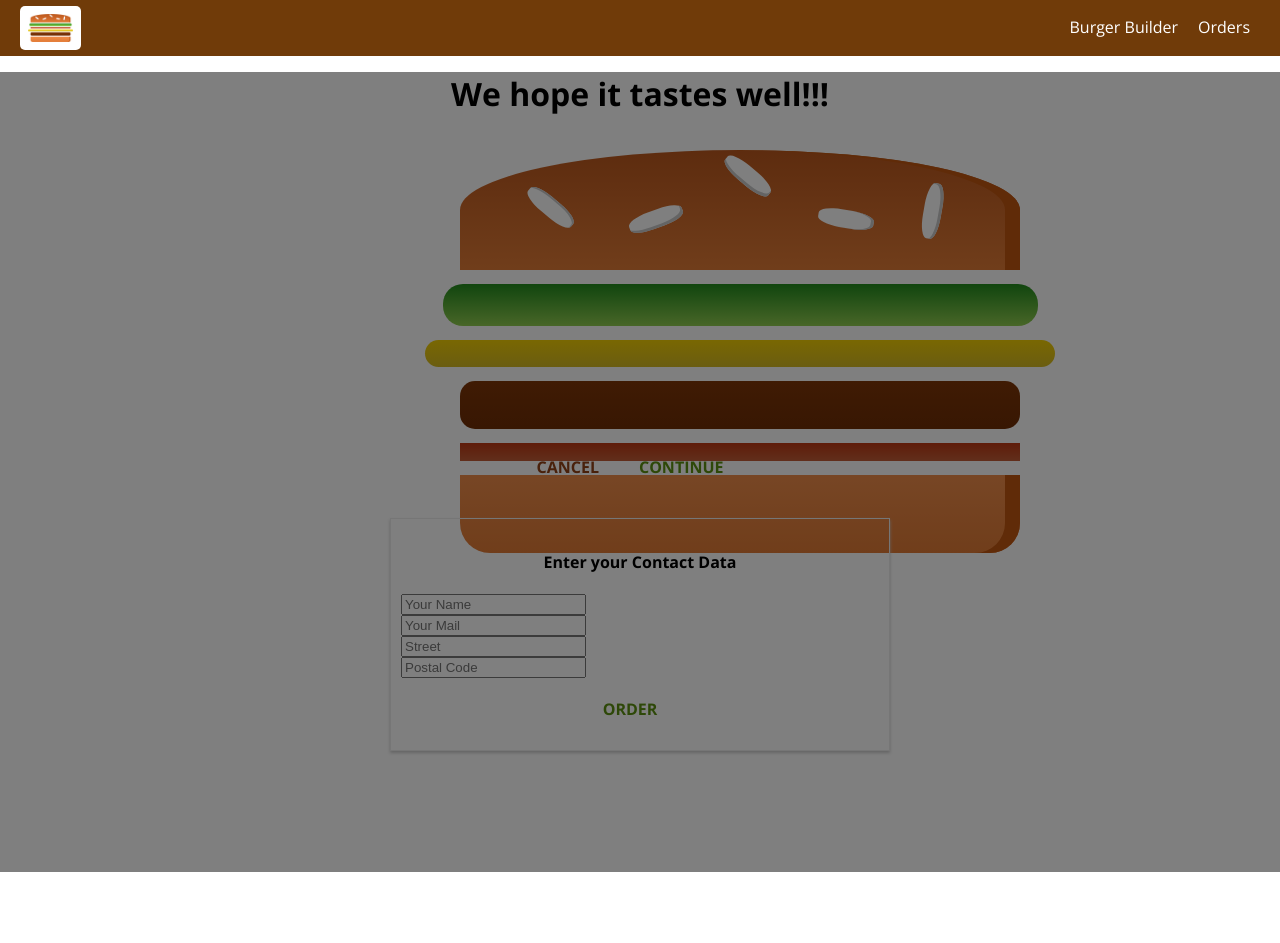
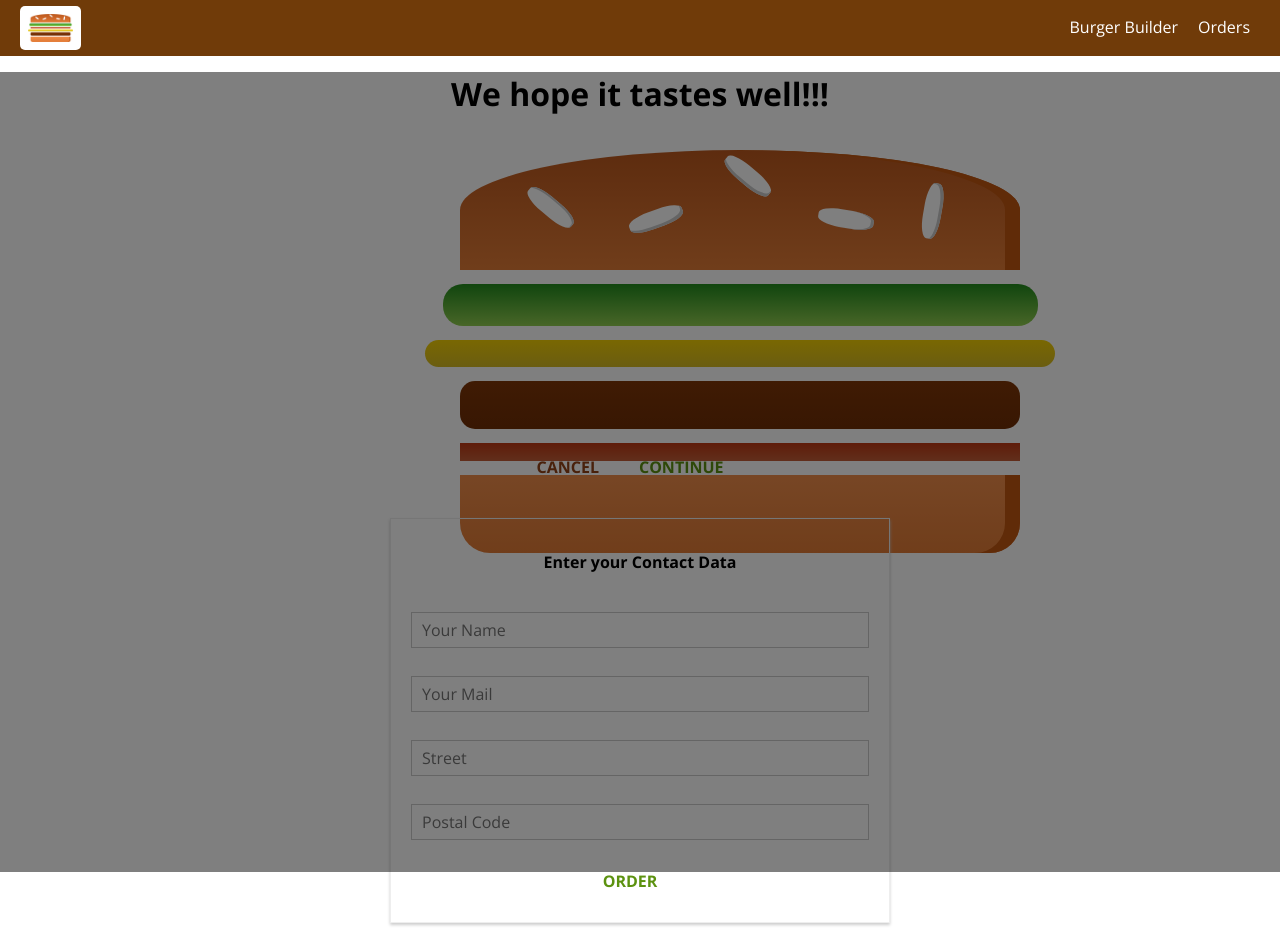
Before and after one commit to anukulSaini/BurgerBuilder-2, a React app in the folder burger-builder-2/: page /checkout/contact-data in a window 1280 px wide. Before the commit the page ends 800 px from the top, so only its background shows below. Built offline with nearby package versions, Linux system fonts and the light colour scheme.

Commit message:
added custom input element to contactData

```diff
--- a/burger-builder-2/src/containers/Checkout/ContactData/ContactData.js
+++ b/burger-builder-2/src/containers/Checkout/ContactData/ContactData.js
@@ -3,6 +3,7 @@ import React, { Component } from 'react';
 import Button from '../../../components/UI/Button/Button';
 import Spinner from '../../../components/UI/Spinner/Spinner';
 import classes from './ContactData.css';
+import Input from '../../../components/UI/Input/Input';
 import axios from '../../../axios-order';
 
 class ContactData extends Component {
@@ -46,10 +47,10 @@ class ContactData extends Component {
     render () {
         let form = (
             <form>
-                <input className={classes.Input} type="text" name="name" placeholder="Your Name" />
-                <input className={classes.Input} type="email" name="email" placeholder="Your Mail" />
-                <input className={classes.Input} type="text" name="street" placeholder="Street" />
-                <input className={classes.Input} type="text" name="postal" placeholder="Postal Code" />
+                <Input  inputTupe = "input" type="text" name="name" placeholder="Your Name" />
+                <Input  inputTupe = "input"  type="email" name="email" placeholder="Your Mail" />
+                <Input  inputTupe = "input"   type="text" name="street" placeholder="Street" />
+                <Input  inputTupe = "input"  type="text" name="postal" placeholder="Postal Code" />
                 <Button btnType="Success" clicked={this.orderHandler}>ORDER</Button>
             </form>
         );
```
